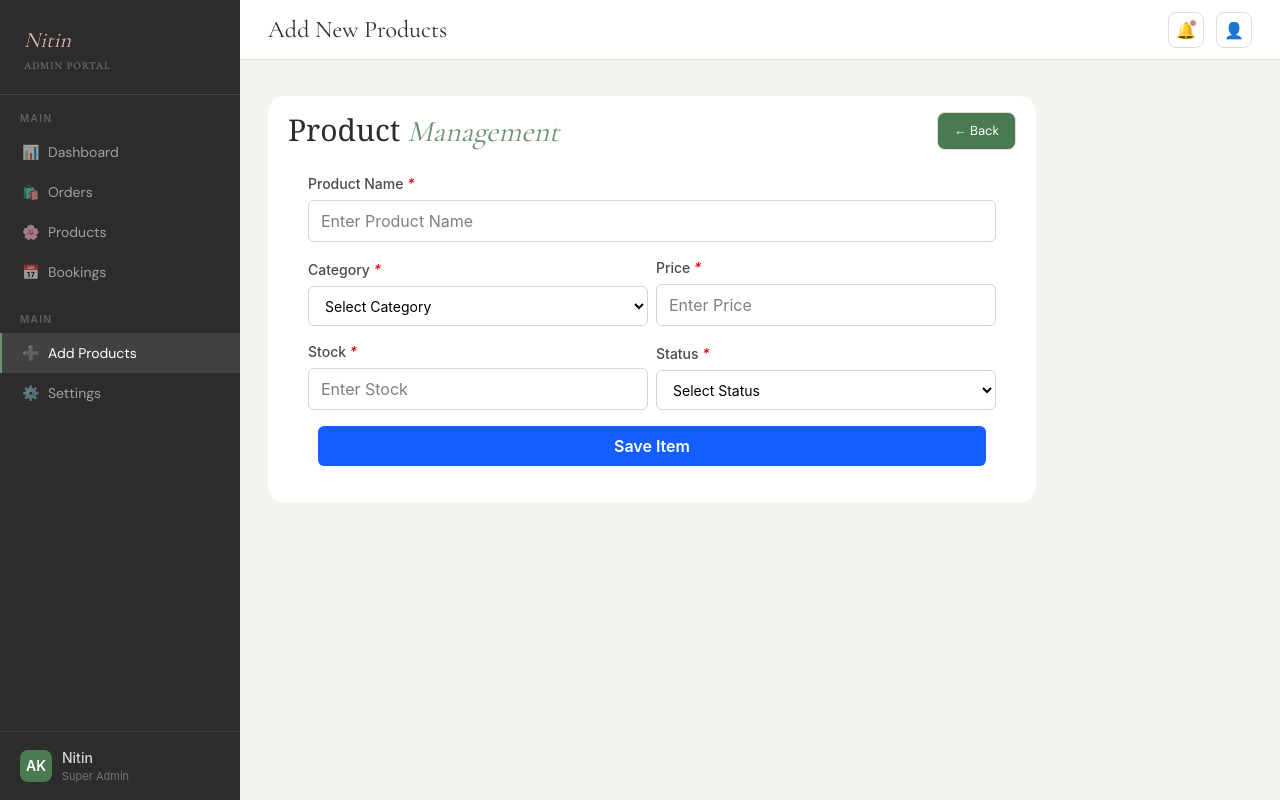
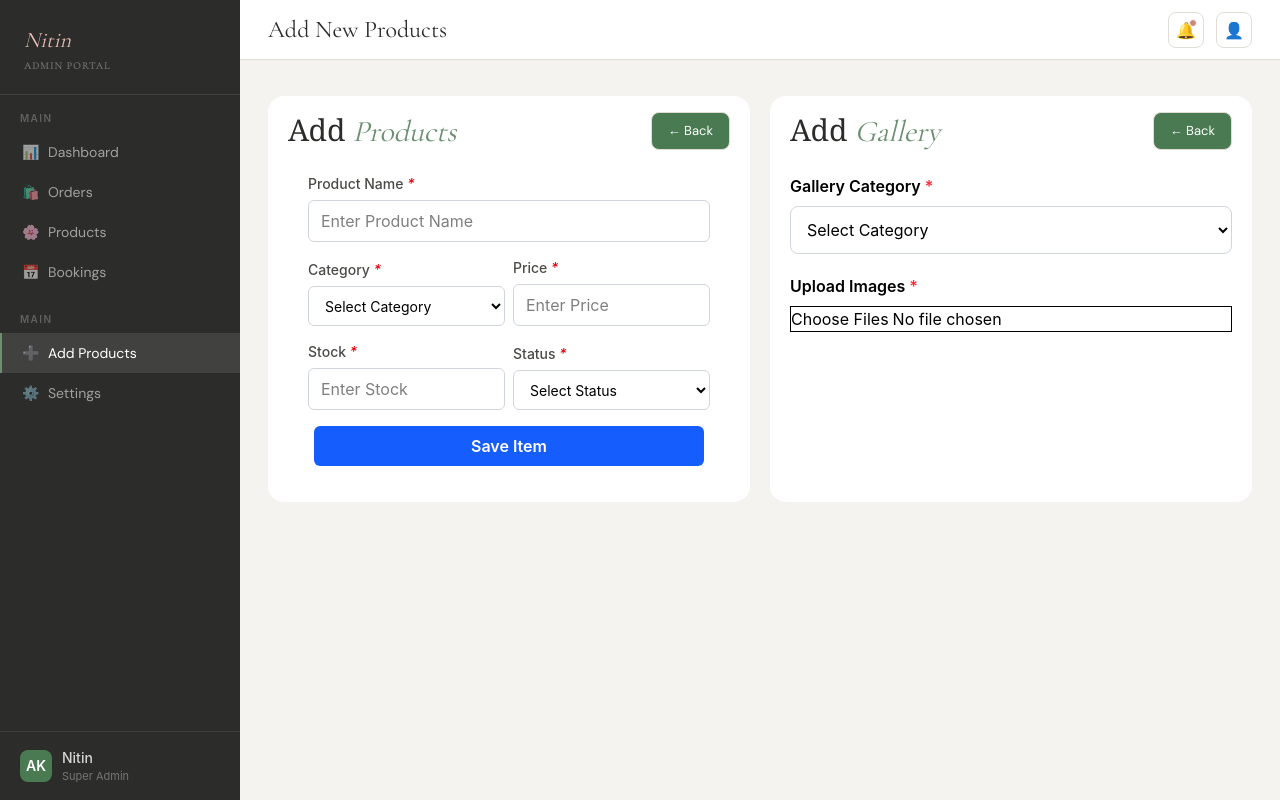
Before and after one commit to KinCode36/FlowerShop, a React (Vite) app: page /add_Products in a window 1280 px wide. Built offline with nearby package versions, Linux system fonts and the light colour scheme.

Commit message:
Add gallery Form section to add Photos

```diff
--- a/src/App.jsx
+++ b/src/App.jsx
@@ -36,6 +36,8 @@ function App() {
       );
     }
   };
+  localStorage.clear()
+
   return (
     <div>
       <Routes>
--- a/src/Components/RightSide/Add_Products/Add_Products.jsx
+++ b/src/Components/RightSide/Add_Products/Add_Products.jsx
@@ -1,18 +1,38 @@
-import React from 'react'
-import Add_productTop from './Add_productTop'
-import Add_productForm from './Add_productForm'
+import React from "react";
+import Add_productTop from "./Add_productTop";
+import Add_productForm from "./Add_productForm";
+import GalleryForm from "./GalleryForm";
+
+const AddProduct = {
+  titleFirst: "Add",
+  titleLast: " Products",
+};
+
+const Gallery = {
+  titleFirst: "Add",
+  titleLast: " Gallery",
+};
 
 const Add_Products = ({ setProducts }) => {
+  return (
+    <div className="flex flex-col lg:flex-row justify-center items-stretch gap-5 w-full">
 
-  return (
-    <div className='bg-white rounded-2xl py-4 px-5 w-full max-w-3xl'>
+      {/* Product Form */}
+      <div className="bg-white rounded-2xl py-4 px-5 w-full max-w-3xl">
+        <Add_productTop AddProduct={AddProduct} />
 
-      <Add_productTop />
+        <Add_productForm setProducts={setProducts} />
+      </div>
 
-      <Add_productForm setProducts={setProducts} />
+      {/* Gallery Form */}
+      <div className="bg-white rounded-2xl py-4 px-5 w-full max-w-3xl">
+        <Add_productTop AddProduct={Gallery} />
+
+        <GalleryForm />
+      </div>
 
     </div>
-  )
-}
+  );
+};
 
-export default Add_Products
+export default Add_Products;
--- a/src/Components/RightSide/Add_Products/Add_productTop.jsx
+++ b/src/Components/RightSide/Add_Products/Add_productTop.jsx
@@ -1,12 +1,14 @@
 import React from 'react'
 import { Link } from 'react-router-dom'
 
-const Add_productTop = () => {
+const Add_productTop = ({AddProduct}) => {
+
+
     return (
         <div className='flex items-center justify-between mb-6'>
             <h1 className='text-3xl font-normal text-[#2C2C2A] font-serif'>
-                Product
-                <em className='italic text-[#6B8F71] font-cormorant'> Management</em>
+                {AddProduct.titleFirst}
+                <em className='italic text-[#6B8F71] font-cormorant'>{AddProduct.titleLast}</em>
             </h1>
             <div className='flex gap-2.5'>
                 <Link
--- /dev/null
+++ b/src/Components/RightSide/Add_Products/GalleryForm.jsx
@@ -0,0 +1,29 @@
+import React from 'react'
+
+const GalleryForm = () => {
+    return (
+        <form action="">
+            <label className="block mb-2 font-semibold">
+                Gallery Category{" "}
+                <span className="text-red-500">*</span>
+            </label>
+            <select className='w-full border border-gray-300 rounded-lg p-3 mb-5' required>
+                <option value="">Select Category</option>
+                <option value="Wedding">Wedding</option>
+                <option value="Birthday Party">Birthday Party</option>
+                <option value="Engagement">Engagement</option>
+                <option value="Anniversary">Anniversary</option>
+                <option value="Corporate Event">Corporate Event</option>
+            </select>
+
+            <label className='block mb-2 font-semibold'>
+                 Upload Images{" "}
+            <span className='text-red-500'>*</span>
+            </label>
+            <input type="file" accept="image/*" multiple className='w-full border border-gary' />
+
+        </form>
+    )
+}
+
+export default GalleryForm
--- /dev/null
+++ b/src/Context/ThemeChange.jsx
@@ -0,0 +1,11 @@
+import React from 'react'
+
+const ThemeChange = () => {
+  return (
+    <div>
+
+    </div>
+  )
+}
+
+export default ThemeChange
```
Also changed, not shown: 1 other file (tests, documents, lock files or other folders).
